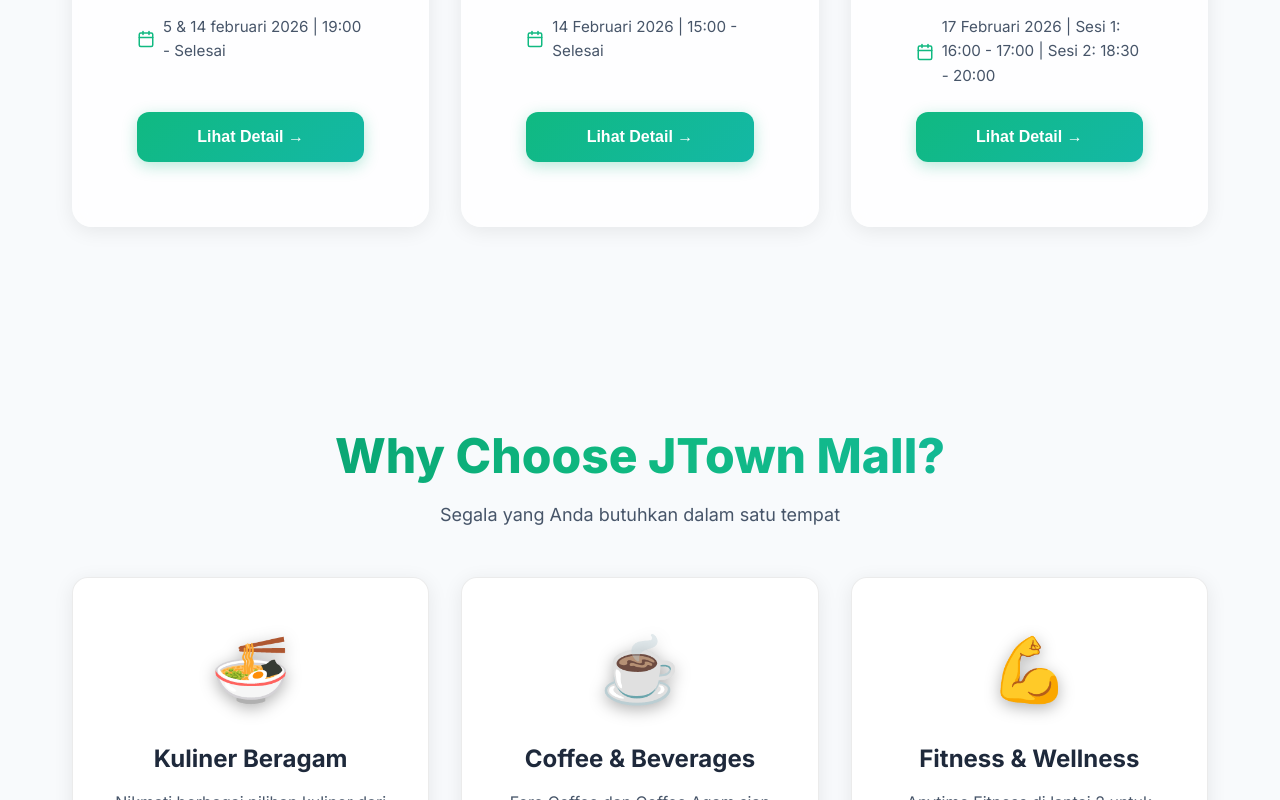
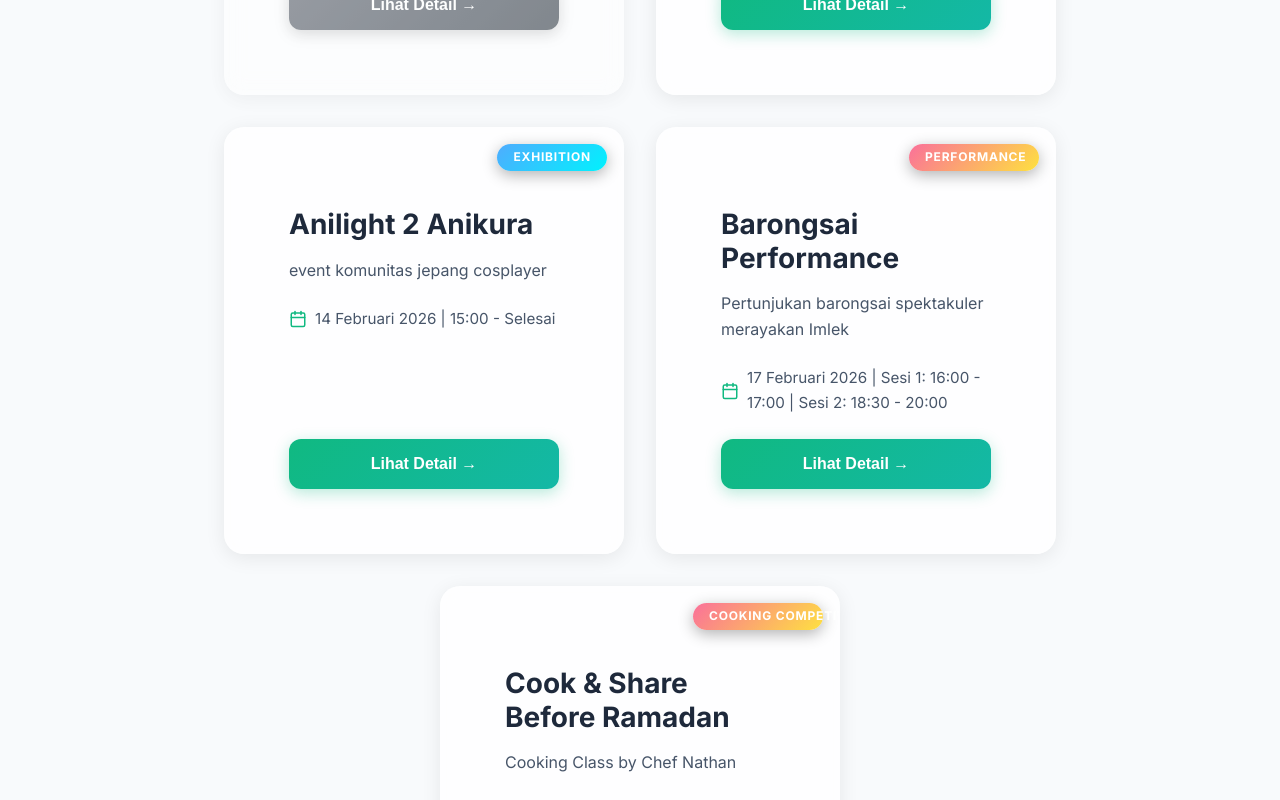
Before and after one commit to RizqonAlifXavier/jtown, a Vue app: page / in a window 1280 px wide. Shown: the part 1860-2660 px from the top of the page. Built offline with nearby package versions, Linux system fonts and the light colour scheme; the HTML template or start-up script is replaced by a standard one.

Commit message:
fix: refine event layout and ID 7 detail page consistency

```diff
--- a/src/components/Events.vue
+++ b/src/components/Events.vue
@@ -89,8 +89,9 @@
 }
 
 .events-grid {
-  display: grid;
-  grid-template-columns: repeat(3, 1fr);
+  display: flex;
+  flex-wrap: wrap;
+  justify-content: center;
   gap: 2rem;
   margin-top: 3rem;
   max-width: 1400px;
@@ -99,6 +100,7 @@
 }
 
 .event-card {
+  flex: 0 1 400px;
   background: var(--card-bg);
   border-radius: 20px;
   overflow: hidden;
@@ -107,7 +109,6 @@
   border: 1px solid rgba(255, 255, 255, 0.1);
   display: flex;
   flex-direction: column;
-  height: 100%;
 }
 
 .event-card:hover {
--- a/src/data/events.json
+++ b/src/data/events.json
@@ -120,5 +120,24 @@
       "Angpao berhadiah untuk pengunjung beruntung",
       "Syarat dan ketentuan berlaku"
     ]
+  },
+  {
+    "id": 7,
+    "title": "Cook & Share Before Ramadan",
+    "subtitle": "Cooking Class by Chef Nathan",
+    "date": "18 Februari 2026 | 11:00 - Selesai",
+    "endDate": "2026-02-18",
+    "badge": "Cooking Competition",
+    "gradient": "linear-gradient(135deg, #fa709a 0%, #fee140 100%)",
+    "image": "https://images.unsplash.com/photo-1516450360452-9312f5e86fc7?w=1200&h=600&fit=crop",
+    "category": "Cooking Competition",
+    "location": "Atrium Lantai 1",
+    "fullDescription": "Saksikan pertandingan dan sharing cooking class eksklusif bersama Chef Nathan! Pelajari teknik memasak profesional sebelum memasuki bulan suci Ramadan. Sesi ini terbuka untuk umum dan tersedia hadiah menarik bagi peserta aktif.",
+    "terms": [
+      "Gratis untuk umum",
+      "Pendaftaran dilakukan di lokasi acara",
+      "Dapatkan Sertifikat dan hadiah untuk pemenang",
+      "Syarat dan ketentuan berlaku"
+    ]
   }
 ]
--- a/src/views/EventDetail.vue
+++ b/src/views/EventDetail.vue
@@ -210,10 +210,9 @@
 }
 
 .back-button {
-  position: relative;
-  display: inline-flex;
-  margin-top: 3rem;
-  margin-bottom: 2rem;
+  position: absolute;
+  top: 100px;
+  left: 2rem;
   padding: 0.875rem 1.75rem;
   background: rgba(255, 255, 255, 0.95);
   backdrop-filter: blur(10px);
@@ -223,6 +222,7 @@
   font-weight: 600;
   cursor: pointer;
   transition: all 0.3s ease;
+  display: flex;
   align-items: center;
   gap: 0.5rem;
   font-size: 0.95rem;
```
